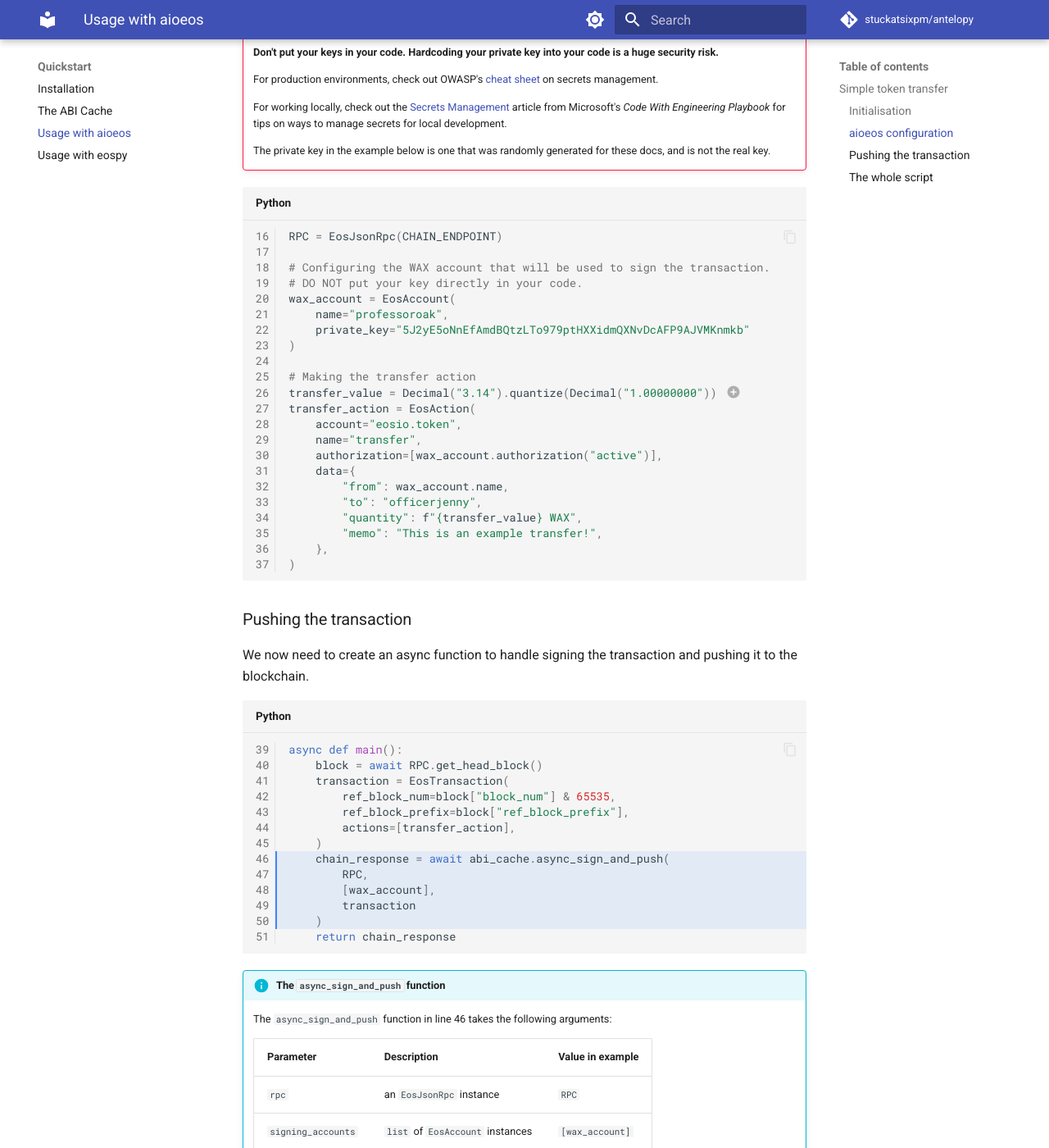
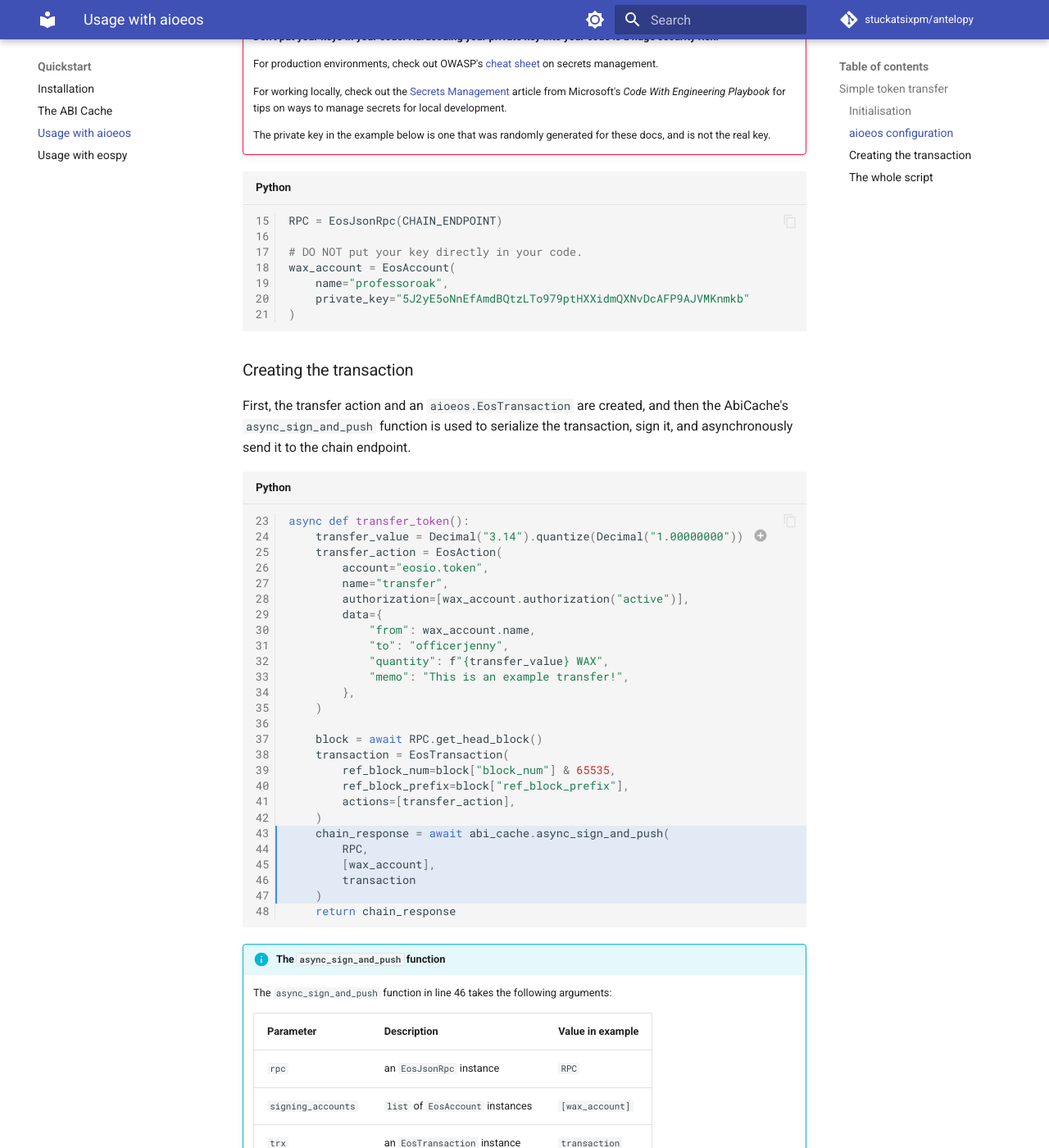
Before and after one commit to stuckatsixpm/antelopy, an MkDocs documentation site: the page built from docs/usage/aioeos.md, in a window 1280 px wide and 1400 px high, scrolled down 1030 px. Shown: the whole window at 82% size. Built offline with MkDocs 1.6.1 and Material for MkDocs 9.7.7, drawn with Linux system fonts in a browser that asks for light colours; comment, search, counter and statistics services are not loaded; the version menu is left out; some of the changed text lies outside the part shown.

Commit message:
WIP: pre-black commit for examples

````diff
--- a/docs/usage/aioeos.md
+++ b/docs/usage/aioeos.md
@@ -8,10 +8,9 @@ In this example, a simple token transfer is performed. It is assumed that you ha
 ### Initialisation
 First, import necessary modules, and then initialize the ABI cache, reading the `eosio.token` account's ABI from chain.
 
-```py hl_lines="10-14" linenums="1"
+```py hl_lines="10-13" linenums="1"
 import asyncio
 from decimal import Decimal
-from typing import List
 
 from aioeos import EosAccount, EosAction, EosJsonRpc, EosTransaction
 from antelopy import AbiCache
@@ -39,40 +38,35 @@ Next is defining an RPC, account, and transfer action to use with `aioeos`.
 
     The private key in the example below is one that was randomly generated for these docs, and is not the real key.
 
-``` py linenums="16"
+``` py linenums="15"
 RPC = EosJsonRpc(CHAIN_ENDPOINT)
 
-# Configuring the WAX account that will be used to sign the transaction.
 # DO NOT put your key directly in your code.
 wax_account = EosAccount(
     name="professoroak",
     private_key="5J2yE5oNnEfAmdBQtzLTo979ptHXXidmQXNvDcAFP9AJVMKnmkb"
 )
-
-# Making the transfer action
-transfer_value = Decimal("3.14").quantize(Decimal("1.00000000")) # (1)!
-transfer_action = EosAction(
-    account="eosio.token",
-    name="transfer",
-    authorization=[wax_account.authorization("active")],
-    data={
-        "from": wax_account.name,
-        "to": "officerjenny",
-        "quantity": f"{transfer_value} WAX",
-        "memo": "This is an example transfer!",
-    },
-)
 ```
 
-1. I strongly recommend using python's [decimal](https://docs.python.org/3/library/decimal.html) module to handle numbers, especially when calculating values.
-`Decimal.quantize` can be used to format the value to the correct precision.
-e.g. `Decimal("3.14").quantize(Decimal("1.00000000"))` = `Decimal("3.14000000")`
+### Creating the transaction
 
-### Pushing the transaction
-We now need to create an async function to handle signing the transaction and pushing it to the blockchain.
+First, the transfer action and an `aioeos.EosTransaction` are created, and then the AbiCache's `async_sign_and_push` function is used to serialize the transaction, sign it, and asynchronously send it to the chain endpoint.
 
-``` py hl_lines="8-12" linenums="39"
-async def main():
+``` py hl_lines="21-25" linenums="23"
+async def transfer_token():
+    transfer_value = Decimal("3.14").quantize(Decimal("1.00000000")) # (1)!
+    transfer_action = EosAction(
+        account="eosio.token",
+        name="transfer",
+        authorization=[wax_account.authorization("active")],
+        data={
+            "from": wax_account.name,
+            "to": "officerjenny",
+            "quantity": f"{transfer_value} WAX",
+            "memo": "This is an example transfer!",
+        },
+    )
+
     block = await RPC.get_head_block()
     transaction = EosTransaction(
         ref_block_num=block["block_num"] & 65535,
@@ -102,9 +101,9 @@ async def main():
 
 Finally, we call the async function. The returned response is a `dict` containing the JSON response from the endpoint.
 
-``` py linenums="53"
+``` py linenums="50"
 if __name__ == "__main__":
-    response_from_blockchain = asyncio.run(main())
+    response_from_blockchain = asyncio.run(transfer_token())
 ```
 
 ### The whole script
@@ -127,28 +125,26 @@ abi_cache.read_abi("eosio.token")
 
 RPC = EosJsonRpc(CHAIN_ENDPOINT)
 
-# Configuring the WAX account that will be used to sign the transaction.
 # DO NOT put your key directly in your code.
 wax_account = EosAccount(
     name="professoroak",
     private_key="5J2yE5oNnEfAmdBQtzLTo979ptHXXidmQXNvDcAFP9AJVMKnmkb"
 )
 
-# Making the transfer action
-transfer_value = Decimal("3.14").quantize(Decimal("1.00000000")) # (1)!
-transfer_action = EosAction(
-    account="eosio.token",
-    name="transfer",
-    authorization=[wax_account.authorization("active")],
-    data={
-        "from": wax_account.name,
-        "to": "officerjenny",
-        "quantity": f"{transfer_value} WAX",
-        "memo": "This is an example transfer!",
-    },
-)
+async def transfer_token():
+    transfer_value = Decimal("3.14").quantize(Decimal("1.00000000"))
+    transfer_action = EosAction(
+        account="eosio.token",
+        name="transfer",
+        authorization=[wax_account.authorization("active")],
+        data={
+            "from": wax_account.name,
+            "to": "officerjenny",
+            "quantity": f"{transfer_value} WAX",
+            "memo": "This is an example transfer!",
+        },
+    )
 
-async def main():
     block = await RPC.get_head_block()
     transaction = EosTransaction(
         ref_block_num=block["block_num"] & 65535,
@@ -162,6 +158,6 @@ async def main():
     )
     return chain_response
 
- if __name__ == "__main__":
-    response_from_blockchain = asyncio.run(main())
+if __name__ == "__main__":
+    response_from_blockchain = asyncio.run(transfer_token())
 ```
````
Also changed, not shown: other parts of docs/usage/aioeos.md (+5 -1 lines), 1 other file.
